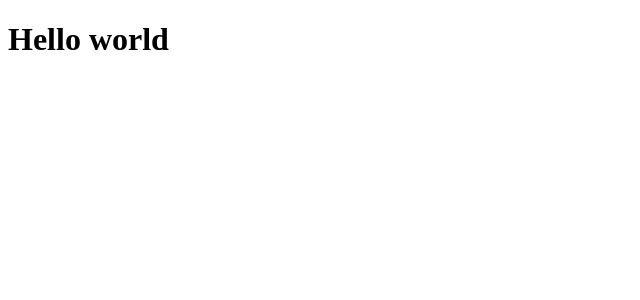
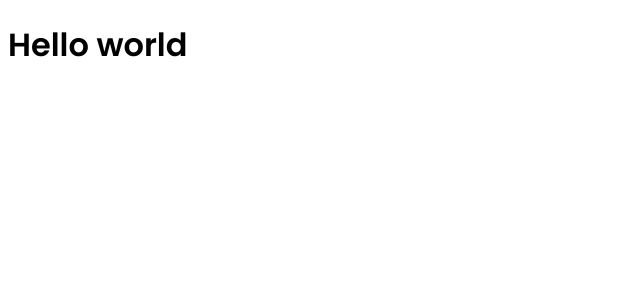
Before and after one commit to jonasGN/almox-controller, a React (Vite) app in the folder frontend/: page / in a window 1280 px wide. Shown: the top 300 px of the page, without its empty margins (0-640 px from the left). Built offline with nearby package versions, Linux system fonts and the light colour scheme.

Commit message:
[frontend] update html file and add sass and custom font

```diff
--- a/frontend/index.html
+++ b/frontend/index.html
@@ -2,8 +2,13 @@
 <html lang="pt-BR">
 
 <head>
+  <!-- fonts -->
+  <link rel="preconnect" href="https://fonts.googleapis.com">
+  <link rel="preconnect" href="https://fonts.gstatic.com" crossorigin>
+  <link href="https://fonts.googleapis.com/css2?family=Poppins:wght@400;500;600&display=swap" rel="stylesheet">
+
   <meta charset="UTF-8" />
-  <link rel="icon" type="image/svg+xml" href="/vite.svg" />
+  <link rel="icon" type="image/png" href="/images/favicon.png" />
   <meta name="viewport" content="width=device-width, initial-scale=1.0" />
 
   <title>Almox Controller</title>
--- a/frontend/package.json
+++ b/frontend/package.json
@@ -20,6 +20,7 @@
     "@types/react": "^18.0.17",
     "@types/react-dom": "^18.0.6",
     "@vitejs/plugin-react": "^2.0.1",
+    "sass": "^1.54.4",
     "typescript": "^4.6.4",
     "vite": "^3.0.6"
   }
--- a/frontend/src/App.tsx
+++ b/frontend/src/App.tsx
@@ -1,3 +1,5 @@
+import "./styles/globals.scss";
+
 function App() {
   return <h1>Hello world</h1>;
 }
--- a/frontend/src/main.tsx
+++ b/frontend/src/main.tsx
@@ -1,5 +1,6 @@
 import React from "react";
 import ReactDOM from "react-dom/client";
+
 import App from "./App";
 
 ReactDOM.createRoot(document.getElementById("root") as HTMLElement).render(
--- /dev/null
+++ b/frontend/src/styles/globals.scss
@@ -0,0 +1,3 @@
+html {
+  font-family: "Poppins", sans-serif;
+}
```
Also changed, not shown: frontend/public/images/favicon.png (added), 1 other file (tests, documents, lock files or other folders).
